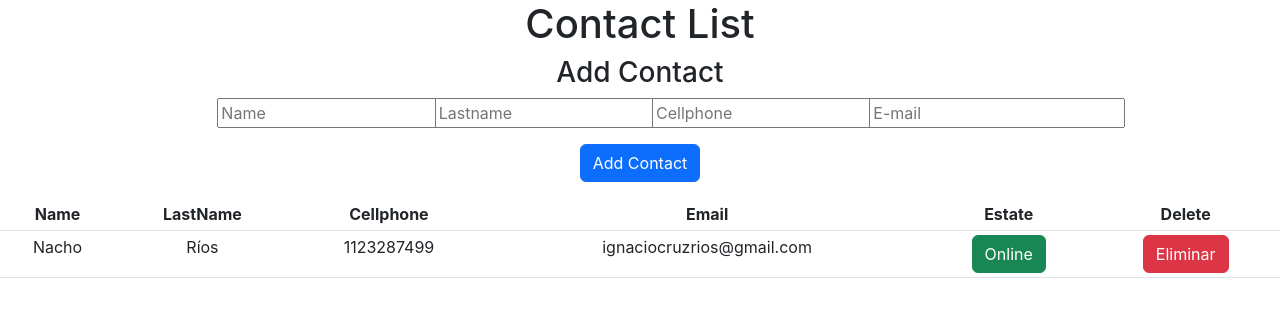
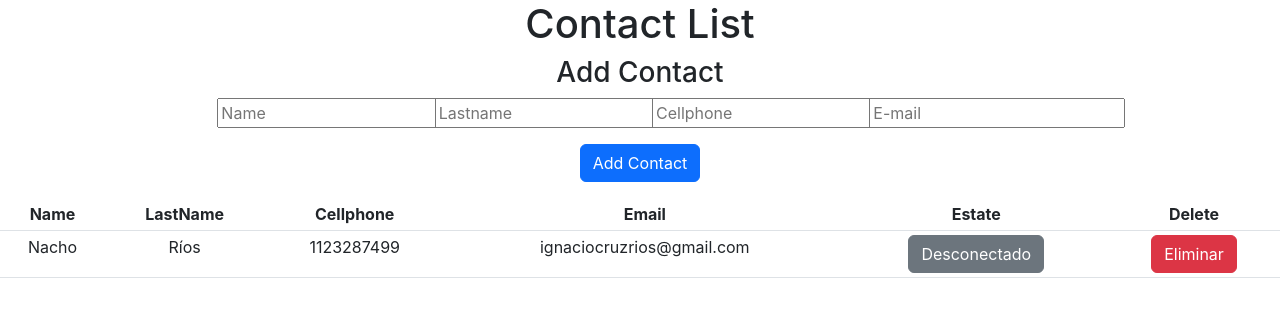
Before and after one commit to IgnaRios/openbotcampreact, a React (Create React App) app in the folder ejercicios789/: page / in a window 1280 px wide. Shown: the top 312 px of the page. Built offline with nearby package versions, Linux system fonts and the light colour scheme.

Commit message:
cambiar estado contacto

```diff
--- a/ejercicios789/src/components/contact/contactComponent.jsx
+++ b/ejercicios789/src/components/contact/contactComponent.jsx
@@ -1,4 +1,4 @@
-import React, { useRef } from 'react';
+import React from 'react';
 import PropTypes from 'prop-types';
 import { Contact } from '../../MODELS/contact.class';
 
@@ -35,8 +35,8 @@ const ContactComponent = ({ contact, removeContact, updateStatus }) => {
                 <td>
                     {
                     contact.state
-                    ?  <button onClick={ update } className={"btn btn-secondary"}>Offline</button>
-                    : <button onClick={ update } className={'btn btn-success'}>Online</button>
+                    ?  <button onClick={ update } className={'btn btn-success'}>Conectado</button>
+                    : <button onClick={ update } className={"btn btn-secondary"}>Desconectado</button>
                     }
                 </td>
 
@@ -52,7 +52,9 @@ const ContactComponent = ({ contact, removeContact, updateStatus }) => {
 
 
 ContactComponent.propTypes = {
- contact : PropTypes.instanceOf(Contact)
+ contact : PropTypes.instanceOf(Contact),
+ remove : PropTypes.func,
+ update : PropTypes.func
 };
 
 
--- a/ejercicios789/src/components/contactList/contactList.jsx
+++ b/ejercicios789/src/components/contactList/contactList.jsx
@@ -36,7 +36,6 @@ const ContactList = () => {
         const indexContact = tempContacts.indexOf(contact);
         tempContacts[indexContact].state = !tempContacts[indexContact].state
         setContacts(tempContacts);
-        console.log(contact)
     };
 
     return (
--- a/ejercicios789/src/components/form/addForm.jsx
+++ b/ejercicios789/src/components/form/addForm.jsx
@@ -1,8 +1,6 @@
 import React, {useRef} from 'react';
 import PropTypes from 'prop-types';
 import { Contact } from '../../MODELS/contact.class';
-
-
 
 const AddForm = ({ update }) => {
 
@@ -10,7 +8,6 @@ const AddForm = ({ update }) => {
     const lastnameRef = useRef('');
     const cellRef = useRef('');
     const emailRef = useRef('');
-
 
     function submitContact (e){
         e.preventDefault();
@@ -22,10 +19,7 @@ const AddForm = ({ update }) => {
             false
         )
         update(newContact);
-        console.log(newContact)
     };
-
-
 
     return (
         <div>
@@ -38,16 +32,16 @@ const AddForm = ({ update }) => {
             >
                 <div className={'row justify-content-md-center'}>
                     <div className={'col-md-2'}>
-                        <input ref={nameRef} type={'text'} placeholder='Name' />
+                        <input ref={nameRef} type={'text'} placeholder='Name' required />
                     </div>
                     <div className={'col-md-2'}>
-                        <input ref={lastnameRef} type={'text'} placeholder='Lastname'/>
+                        <input ref={lastnameRef} type={'text'} placeholder='Lastname' required />
                     </div>
                     <div className={'col-md-2'}>
-                        <input ref={cellRef} type={'tel'} placeholder='Cellphone'/>
+                        <input ref={cellRef} type={'tel'} placeholder='Cellphone' required />
                     </div>
                     <div className={'col-md-2'}>
-                        <input ref={emailRef} type={'email'} placeholder='E-mail'/>
+                        <input ref={emailRef} type={'email'} placeholder='E-mail' required />
                     </div>
                     <div className={'m-3'}>
                         <button type={'submit'} className={'btn btn-primary'}>Add Contact</button>
@@ -60,10 +54,10 @@ const AddForm = ({ update }) => {
 
 
 AddForm.propTypes = {
-    name: PropTypes.string.isRequired,
-    lastname: PropTypes.string.isRequired,
-    cellphone: PropTypes.number.isRequired,
-    email: PropTypes.string.isRequired,
+    name: PropTypes.string,
+    lastname: PropTypes.string,
+    cellphone: PropTypes.number,
+    email: PropTypes.string,
     update: PropTypes.func.isRequired
 };
 
```
